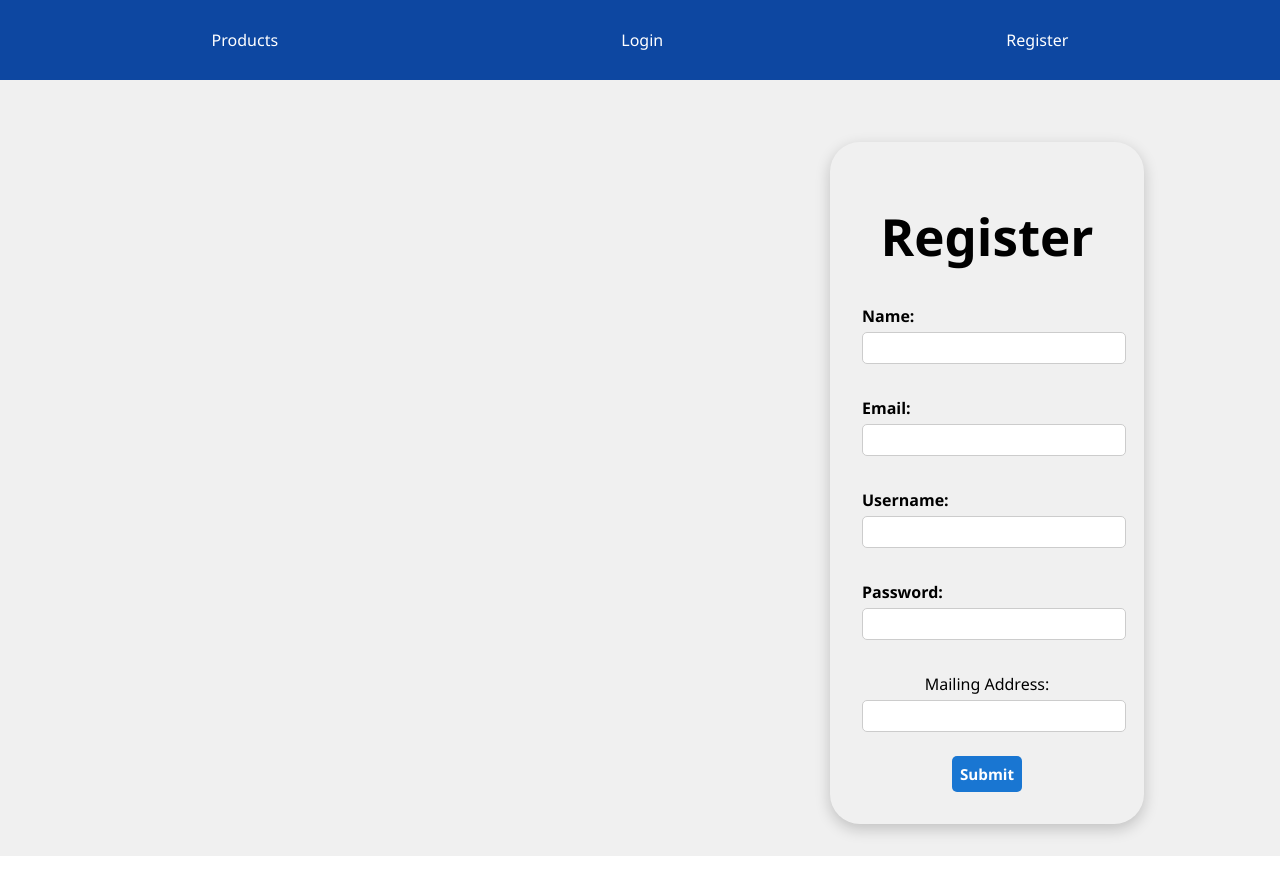
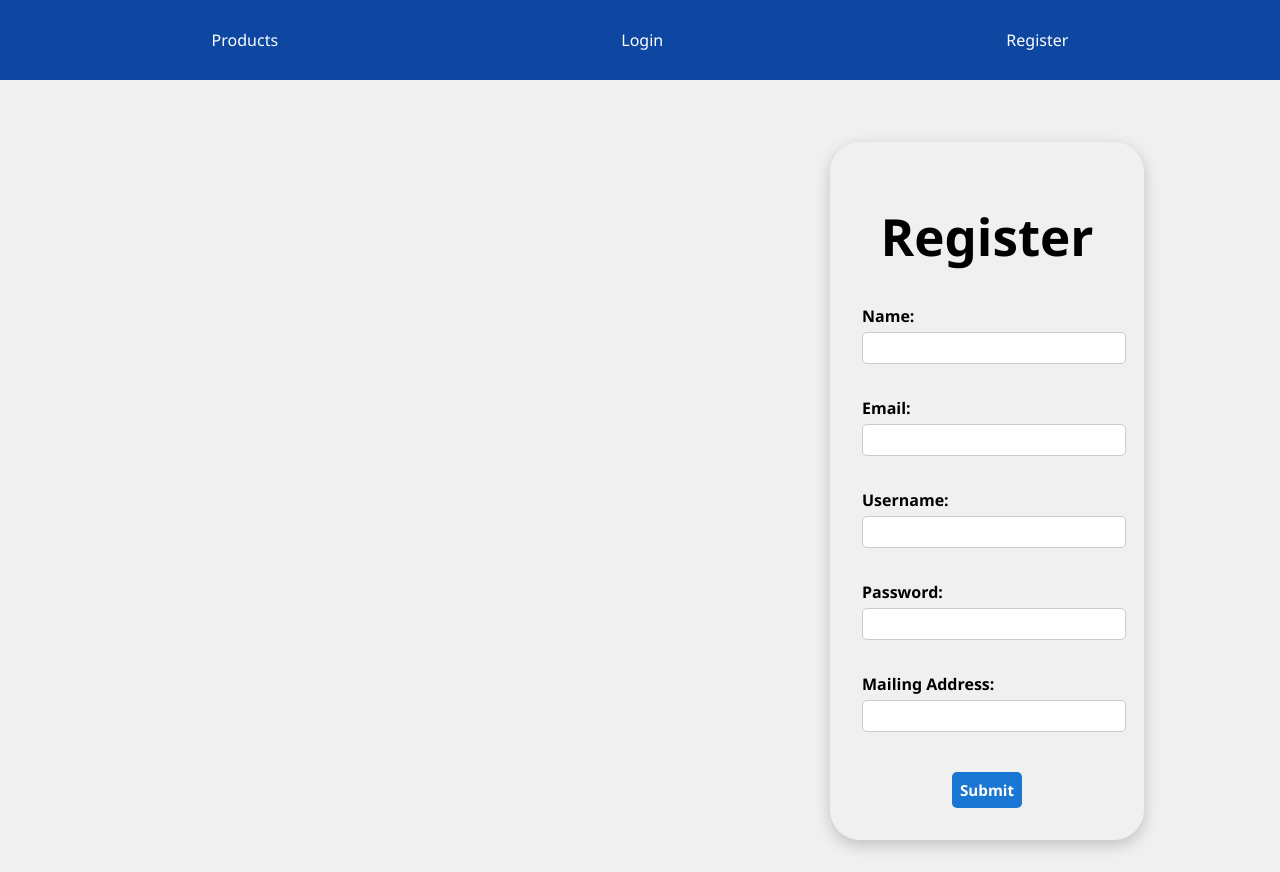
Before and after one commit to Group2Capstone-ECommerce/Group2Capstone-Ecommerce, a React (Vite) app in the folder client/: page /register in a window 1280 px wide. Shown: the top 872 px of the page. Built offline with nearby package versions, Linux system fonts and the light colour scheme.

Commit message:
fixed detail page and register

```diff
--- a/client/src/components/CSS/productDetail.css
+++ b/client/src/components/CSS/productDetail.css
@@ -6,6 +6,7 @@
     border-radius: 12px;
     box-shadow: 0 2px 8px rgba(0, 0, 0, 0.1);
     width: 900px;
+    height: fit-content;
     margin-top: 100px;
     margin-bottom: 30px;
     /* margin: auto; */
--- a/client/src/components/ProductDetails.jsx
+++ b/client/src/components/ProductDetails.jsx
@@ -28,6 +28,7 @@ export default function ProductDetails({product, setProduct}) {
 
   return (
     <>
+      <div className="pageWrapper">
         {!product ? (
           <p>Loading product details...</p>
         ) : (
@@ -55,6 +56,7 @@ export default function ProductDetails({product, setProduct}) {
             </div>
           </div>
         )}
+      </div>
     </>
   )
 };
--- a/client/src/components/Register.jsx
+++ b/client/src/components/Register.jsx
@@ -88,7 +88,7 @@ export default function Register() {
                 <div className='formGroup'>
                     Password: <input type="password" value={password} onChange={(e) => setPassword(e.target.value)} required/>
                 </div>
-                <div>
+                <div className='formGroup'>
                     Mailing Address:
                     <input
                         value={mailingAddress}
```
Lines whose indentation alone changed are shown as unchanged.
